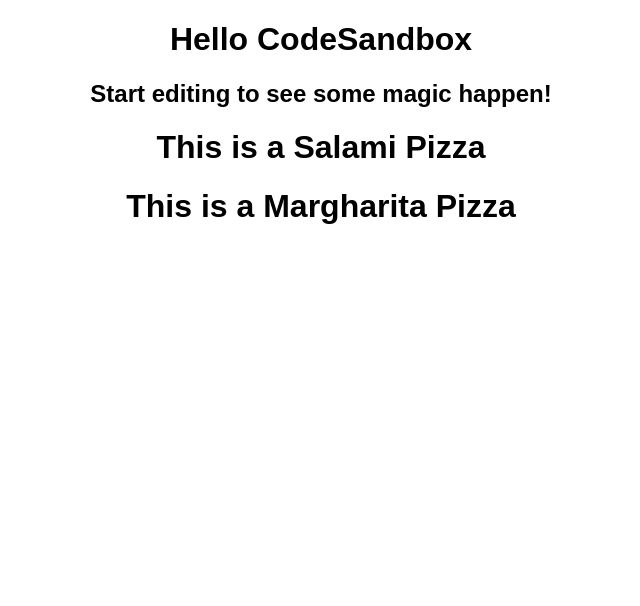
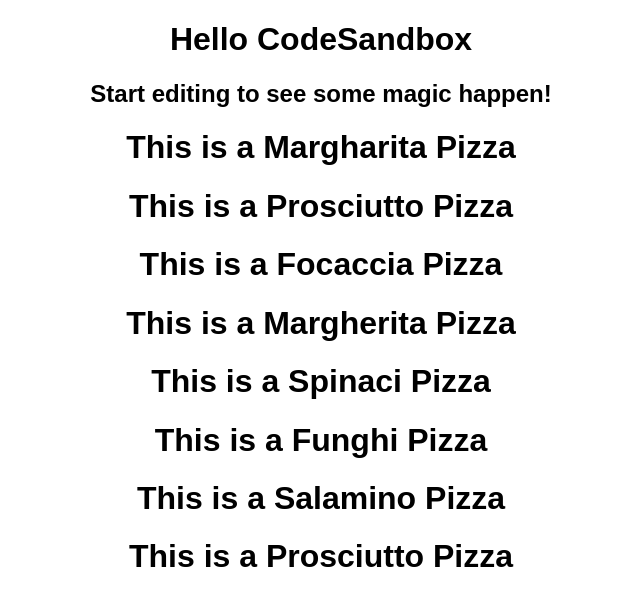
Before and after one commit to wuztb/code-sandbox-react-alpha, a React (Create React App) app: page / in a window 1280 px wide. Shown: the top 606 px of the page, without its empty margins (319-959 px from the left). Built offline with nearby package versions, Linux system fonts and the light colour scheme.

Commit message:
demonstrated list

```diff
--- a/src/App.js
+++ b/src/App.js
@@ -1,18 +1,7 @@
 import "./styles.css";
 
 export default function App() {
-  const pizzas = [
-    {
-      name: "Salami",
-      price: 12,
-    },
-    {
-      name: "Margharita",
-      price: 9,
-    },
-  ];
-
-  const pizzas2 = {
+  const pizzas = {
     Salami: {
       name: "Salami",
       price: 12,
@@ -23,12 +12,60 @@
     },
   };
 
+  const pizzaData = [
+    {
+      name: "Focaccia",
+      ingredients: "Bread with italian olive oil and rosemary",
+      price: 6,
+      photoName: "pizzas/focaccia.jpg",
+      soldOut: false,
+    },
+    {
+      name: "Margherita",
+      ingredients: "Tomato and mozarella",
+      price: 10,
+      photoName: "pizzas/margherita.jpg",
+      soldOut: false,
+    },
+    {
+      name: "Spinaci",
+      ingredients: "Tomato, mozarella, spinach, and ricotta cheese",
+      price: 12,
+      photoName: "pizzas/spinaci.jpg",
+      soldOut: false,
+    },
+    {
+      name: "Funghi",
+      ingredients: "Tomato, mozarella, mushrooms, and onion",
+      price: 12,
+      photoName: "pizzas/funghi.jpg",
+      soldOut: false,
+    },
+    {
+      name: "Salamino",
+      ingredients: "Tomato, mozarella, and pepperoni",
+      price: 15,
+      photoName: "pizzas/salamino.jpg",
+      soldOut: true,
+    },
+    {
+      name: "Prosciutto",
+      ingredients: "Tomato, mozarella, ham, aragula, and burrata cheese",
+      price: 18,
+      photoName: "pizzas/prosciutto.jpg",
+      soldOut: false,
+    },
+  ];
+
   return (
     <div className="App">
       <h1>Hello CodeSandbox</h1>
       <h2>Start editing to see some magic happen!</h2>
-      <Pizza pizza={pizzas.filter((p) => p.name === "Salami")[0]} />
-      <Pizza pizza={pizzas2["Margharita"]} />
+      <Pizza pizza={pizzas["Margharita"]} />
+      <Pizza pizza={pizzaData.filter((p) => p.name === "Prosciutto")[0]} />
+      {pizzaData.map((pizza) => (
+        <Pizza pizza={pizza} key={pizza.name} />
+      ))}
     </div>
   );
 }
```
